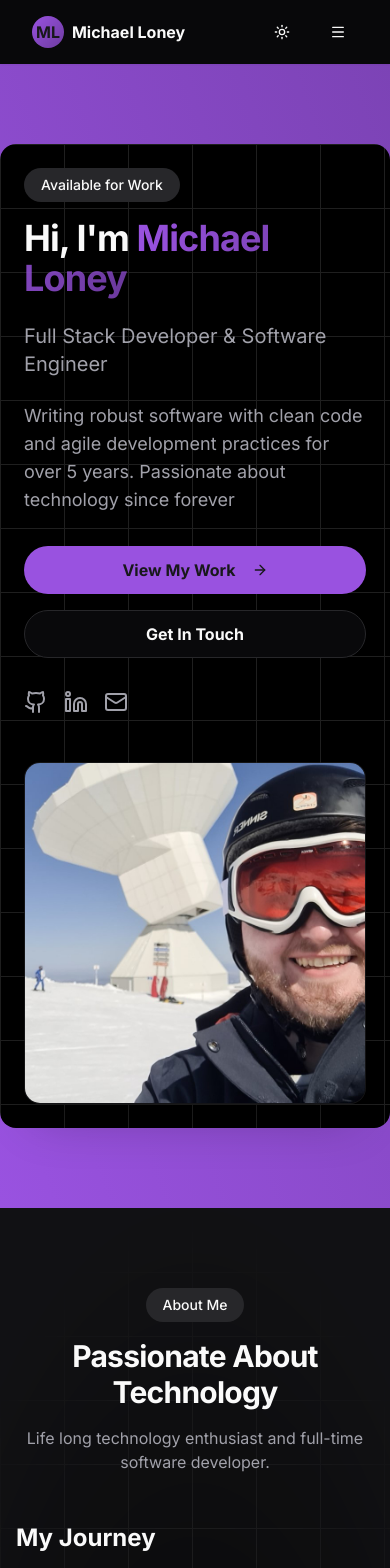
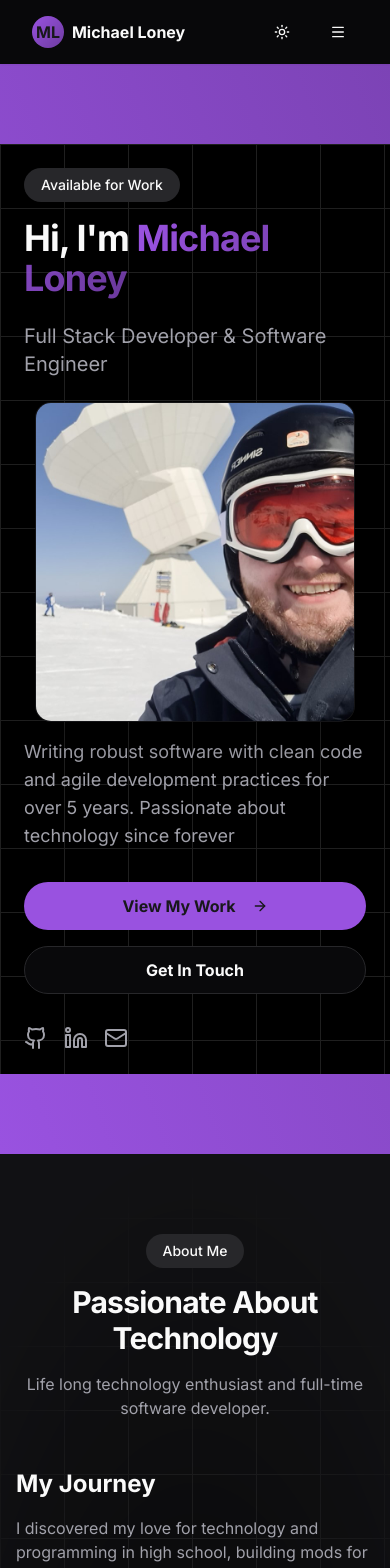
Before and after one commit to SimplyAName/PersonalSiteV0Base, a Next.js app: page / in a window 390 px wide. Shown: the top 1568 px of the page. Built offline with nearby package versions, Linux system fonts and the light colour scheme.

Commit message:
Reorder image on smaller screens and remove rounding

```diff
--- a/components/sections/contact-section.tsx
+++ b/components/sections/contact-section.tsx
@@ -12,7 +12,7 @@ export function ContactSection() {
       id="contact"
       className="from-primary to-primary/80 relative w-full overflow-hidden bg-linear-to-bl py-20 md:py-32"
     >
-      <div className="grid-pattern relative container rounded-xl bg-white p-8 md:p-16 dark:bg-black">
+      <div className="grid-pattern relative container bg-white p-8 md:rounded-xl md:p-16 dark:bg-black">
         <motion.div
           initial={{opacity: 0, y: 20}}
           whileInView={{opacity: 1, y: 0}}
--- a/components/sections/hero-section.tsx
+++ b/components/sections/hero-section.tsx
@@ -15,7 +15,7 @@ export function HeroSection() {
       id="hero"
       className="from-primary to-primary/80 w-full overflow-hidden bg-linear-to-tr py-20 md:py-32 lg:py-40"
     >
-      <div className="grid-pattern relative container rounded-2xl bg-white p-6 md:p-8 dark:bg-black">
+      <div className="grid-pattern relative container bg-white p-6 md:p-8 lg:rounded-2xl dark:bg-black">
         <div className="grid items-center gap-12 lg:grid-cols-2">
           <motion.div
             initial={{opacity: 0, x: -20}}
@@ -37,6 +37,21 @@ export function HeroSection() {
             <h2 className="text-muted-foreground mb-6 text-xl md:text-2xl">
               Full Stack Developer & Software Engineer
             </h2>
+            {/* For small screens: hidden and shows other image on larger screen */}
+            <div className="my-4 block lg:hidden">
+              <div className="relative mx-auto max-w-xs">
+                <div className="border-border/40 from-background to-muted/20 overflow-hidden rounded-2xl border bg-linear-to-b shadow-2xl">
+                  <Image
+                    src="assets/me/ski-selfie-square-min.jpg"
+                    width={300}
+                    height={300}
+                    alt="Michael Loney"
+                    className="h-auto w-full"
+                    priority
+                  />
+                </div>
+              </div>
+            </div>
             <p className="text-muted-foreground mb-8 max-w-2xl text-lg">
               Writing robust software with clean code and agile development practices for over 5
               years. Passionate about technology since forever
@@ -75,7 +90,7 @@ export function HeroSection() {
             initial={{opacity: 0, x: 20}}
             animate={{opacity: 1, x: 0}}
             transition={{duration: 0.7, delay: 0.2}}
-            className="relative"
+            className="relative hidden lg:block"
           >
             <div className="relative mx-auto max-w-md">
               <div className="border-border/40 from-background to-muted/20 overflow-hidden rounded-2xl border bg-linear-to-b shadow-2xl">
@@ -88,8 +103,6 @@ export function HeroSection() {
                   priority
                 />
               </div>
-              <div className="from-primary/30 to-secondary/30 absolute -right-6 -bottom-6 -z-10 h-[200px] w-[200px] rounded-full bg-linear-to-br opacity-70 blur-3xl"></div>
-              <div className="from-secondary/30 to-primary/30 absolute -top-6 -left-6 -z-10 h-[200px] w-[200px] rounded-full bg-linear-to-br opacity-70 blur-3xl"></div>
             </div>
           </motion.div>
         </div>
```
